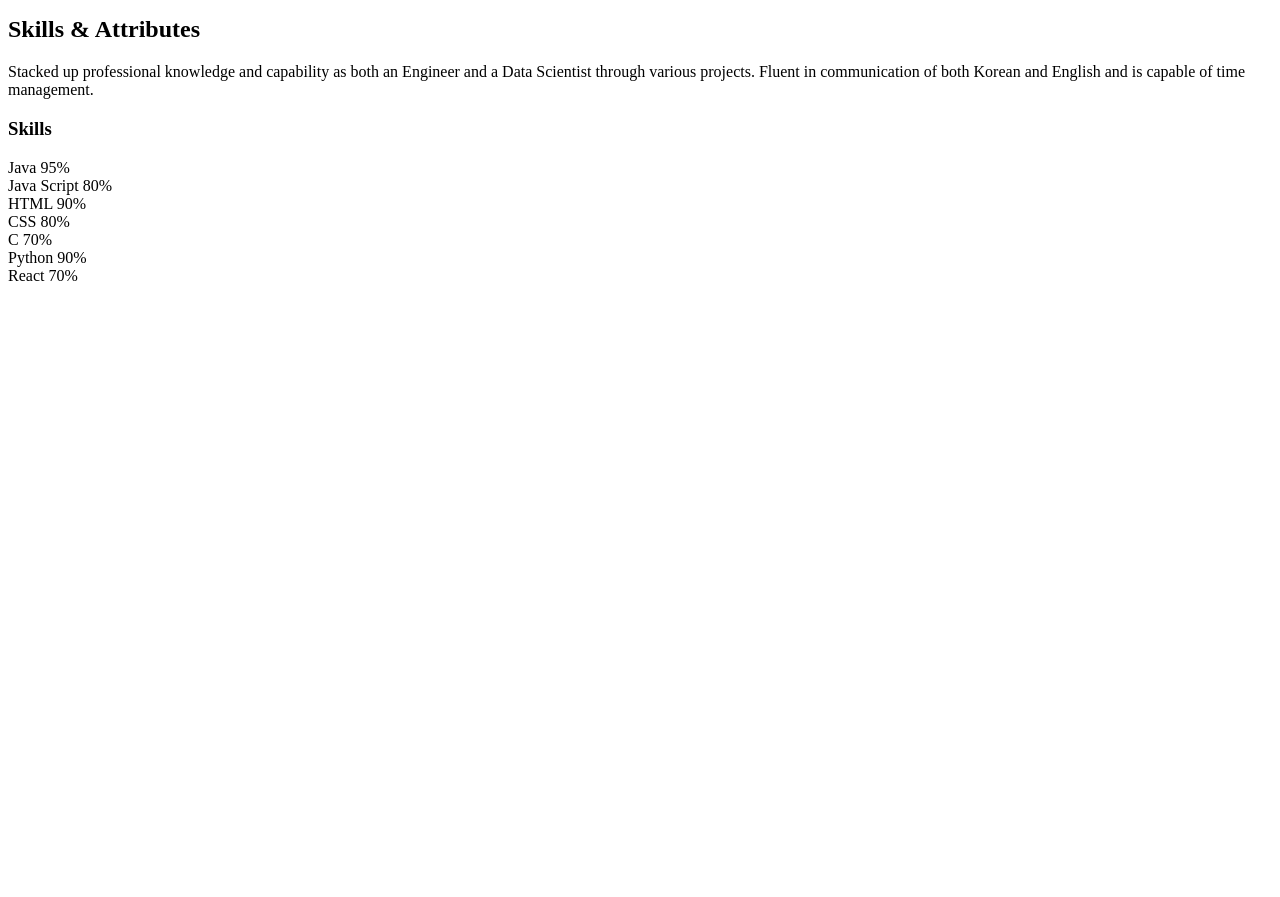
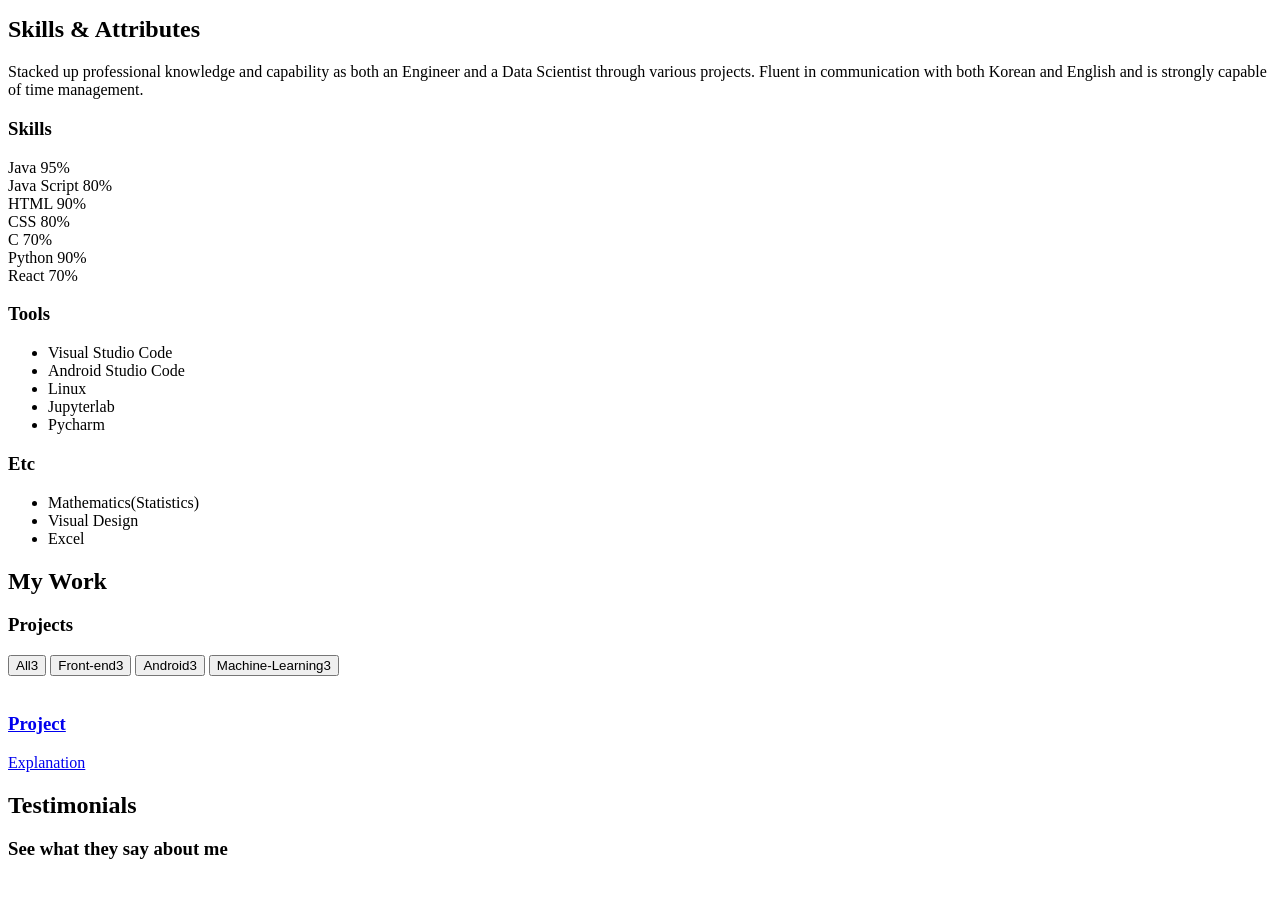
Before and after one commit to dajchoi/Deep_Learning, a plain HTML site: page index.html in a window 1280 px wide. Shown: the part 3078-3975 px from the top of the page. Before the commit the page ends 3371 px from the top, so only its background shows below. Drawn offline with Linux system fonts and the light colour scheme; files that its build step writes are made by us from their sources.

Commit message:
seventh commit
HTML: skills

```diff
--- a/index.html
+++ b/index.html
@@ -95,7 +95,7 @@
             <p>
                 Stacked up professional knowledge and capability as both an Engineer and a Data Scientist through
                 various projects.
-                Fluent in communication of both Korean and English and is capable of time management.
+                Fluent in communication with both Korean and English and is strongly capable of time management.
             </p>
             <div class="skillset">
                 <div class="skillset_left">
@@ -164,14 +164,73 @@
                         </div>
                     </div>
                 </div>
-                <div class="skillset_right"></div>
+                <div class="skillset_right">
+                    <div class="tools">
+                        <h3 class="skillset_title">Tools</h3>
+                        <ul class="tools_list">
+                            <li><span>Visual Studio Code</span></li>
+                            <li><span>Android Studio Code</span></li>
+                            <li><span>Linux</span></li>
+                            <li><span>Jupyterlab</span></li>
+                            <li><span>Pycharm</span></li>
+                        </ul>
+                    </div>
+                    <div class="etc">
+                        <h3 class="skillset_title">Etc</h3>
+                        <ul class="etc_list">
+                            <li><span>Mathematics(Statistics)</span></li>
+                            <li><span>Visual Design</span></li>
+                            <li><span>Excel</span></li>
+                        </ul>
+                    </div>
+                </div>
             </div>
         </section>
 
         <!--Work-->
-        <section id="work"></section>
+        <section id="work">
+            <h1>My Work</h1>
+            <h3>Projects</h3>
+            <div class="work_categories">
+                <button class="category_btn">
+                    All<span class="category_count">3</span>
+                </button>
+                <button class="category_btn">
+                    Front-end<span class="category_count">3</span>
+                </button>
+                <button class="category_btn">
+                    Android<span class="category_count">3</span>
+                </button>
+                <button class="category_btn">
+                    Machine-Learning<span class="category_count">3</span>
+                </button>
+            </div>
+
+            <div class="work_projects">
+                <a href="https://github.com/djchoi-collab" class="project" target="blank">
+                    <img src="" alt="">
+                    <div class="project_description">
+                        <h3>Project</h3>
+                        <span>Explanation</span>
+                    </div>
+                </a>
+            </div>
+        </section>
         <!--Testimonials-->
-        <section id="testimonials"></section>
+        <section id="testimonials">
+            <h1>Testimonials</h1>
+            <h3>See what they say about me</h3>
+            <div class="testimonials">
+                <div class="testimonial">
+                    <img src="" alt="" class="testimonial_avatar">
+                    <div class="testimonial_speech-bubble">
+                        <p>
+
+                        </p>
+                    </div>
+                </div>
+            </div>
+        </section>
         <!--Contact-->
         <section id="contact"></section>
     </body>
```
